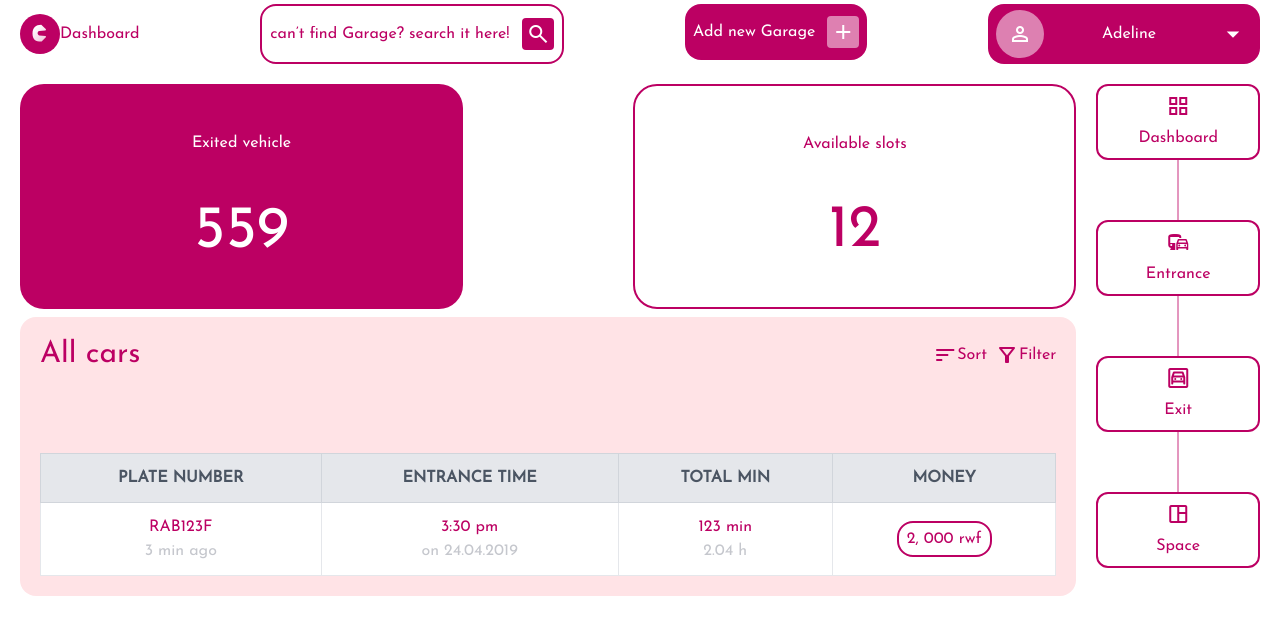
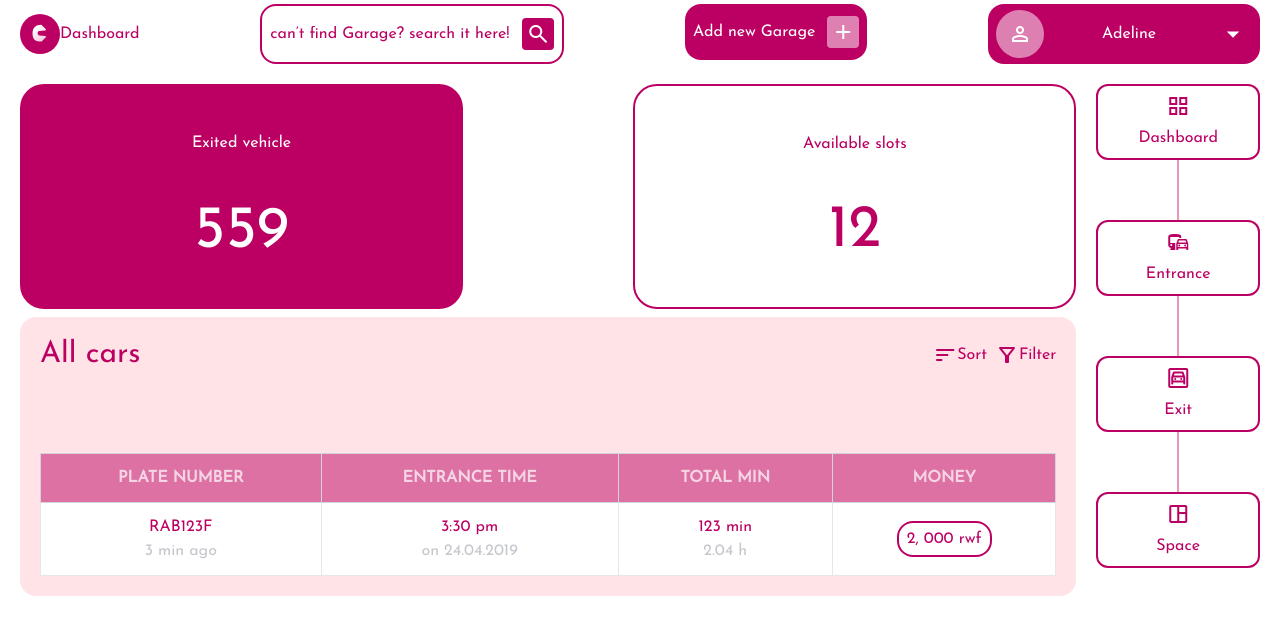
Before and after one commit to EParkingRW/u-park-web, a Next.js app: page /garage_space in a window 1280 px wide. Shown: the top 634 px of the page. Built offline with nearby package versions, Linux system fonts and the light colour scheme.

Commit message:
adding vehicles in garage

```diff
--- a/modules/activities/GarageSpaceActivity/parties/CarsTable/index.tsx
+++ b/modules/activities/GarageSpaceActivity/parties/CarsTable/index.tsx
@@ -17,12 +17,12 @@ const CarsTable = () => {
                 </div>
             </div>
             <table className="table-auto w-full border-collapse mt-20">
-                <thead className={"text-gray-600"}>
+                <thead className={"text-white/70 bg-primary/50 "}>
                 <tr>
-                    <th className={"p-3 font-bold uppercase bg-gray-200  border border-gray-300 hidden lg:table-cell"}>Plate number</th>
-                    <th className={"p-3 font-bold uppercase bg-gray-200  border border-gray-300 hidden lg:table-cell"}>Entrance time</th>
-                    <th className={"p-3 font-bold uppercase bg-gray-200  border border-gray-300 hidden lg:table-cell"}>total min</th>
-                    <th className={"p-3 font-bold uppercase bg-gray-200  border border-gray-300 hidden lg:table-cell"}>Money</th>
+                    <th className={"p-3 font-bold uppercase border border-gray-300 hidden lg:table-cell"}>Plate number</th>
+                    <th className={"p-3 font-bold uppercase  border border-gray-300 hidden lg:table-cell"}>Entrance time</th>
+                    <th className={"p-3 font-bold uppercase  border border-gray-300 hidden lg:table-cell"}>total min</th>
+                    <th className={"p-3 font-bold uppercase  border border-gray-300 hidden lg:table-cell"}>Money</th>
 
 
                 </tr>
```
